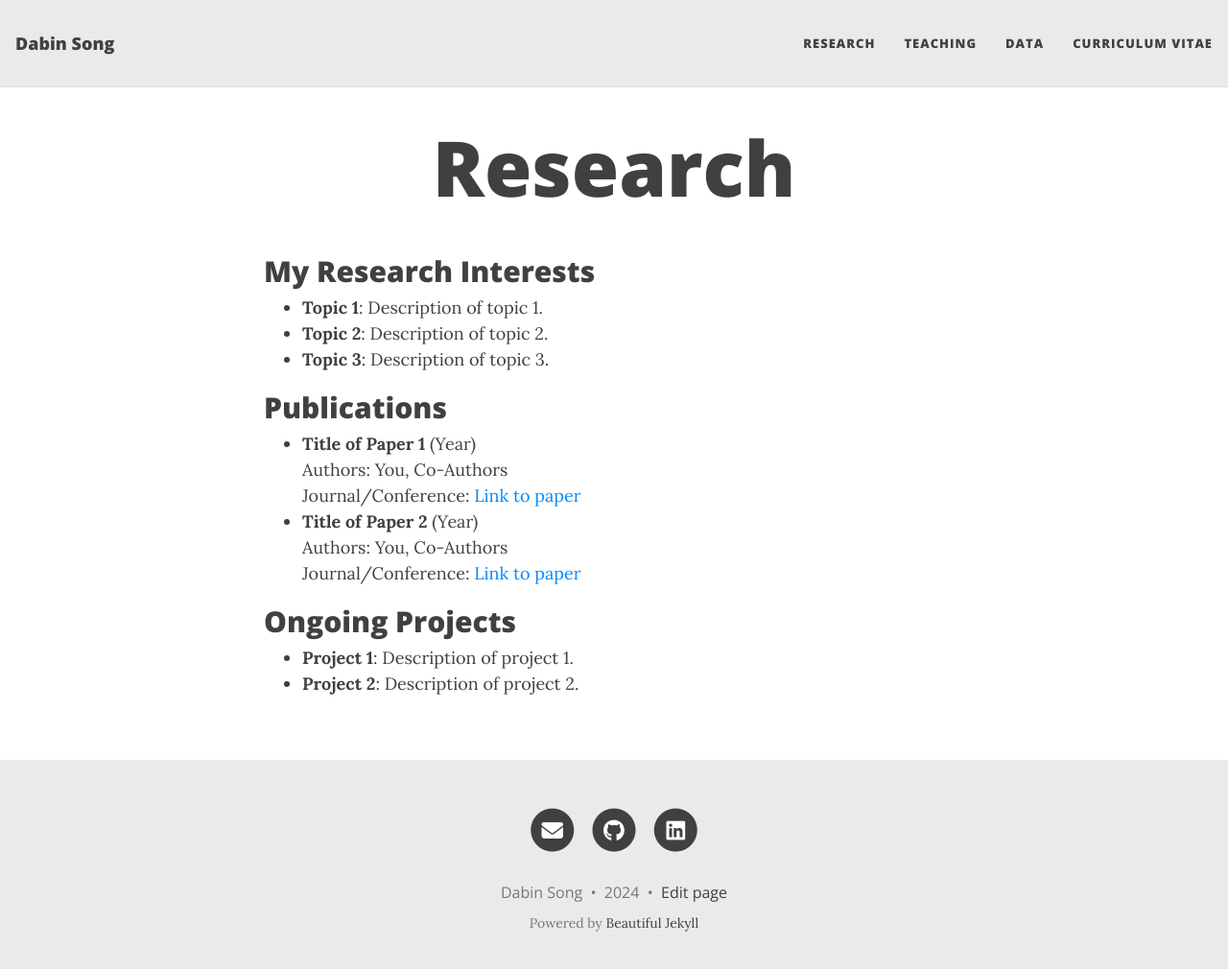
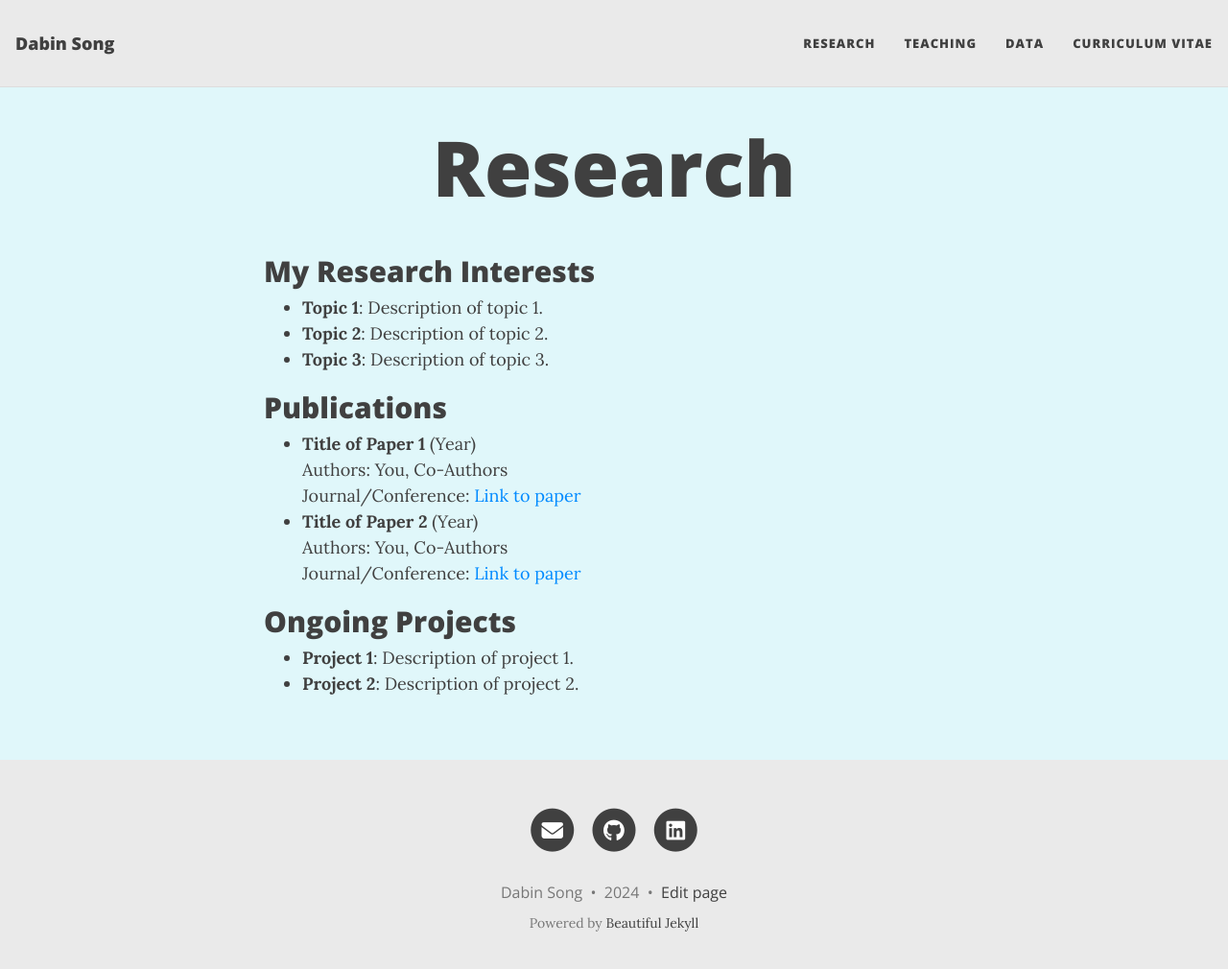
Before and after one commit to dabinsong/dabinsong.github.io, a Jekyll site: the page built from research.md, in a window 1280 px wide and 1023 px high. Shown: the top 1010 px of the window at 96% size. Built offline with Jekyll 4.4.1, drawn with Linux system fonts in a browser that asks for light colours.

Commit message:
Update beautifuljekyll.css

```diff
--- a/assets/css/beautifuljekyll.css
+++ b/assets/css/beautifuljekyll.css
@@ -35,7 +35,7 @@ body {
   font-size: 1.125rem;
   color: var(--text-col);
   position: relative;
-  background-color: var(--page-col);
+  background-color: #e0f7fa;
   {% if site.page-img %}
   background-image: url({{ site.page-img | relative_url }});
   background-attachment: fixed;
```
